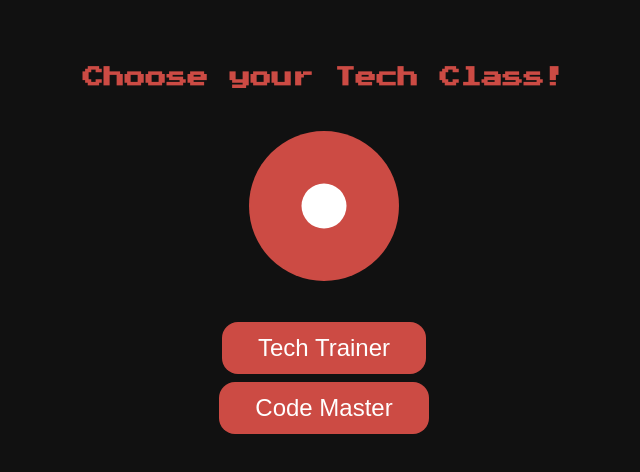
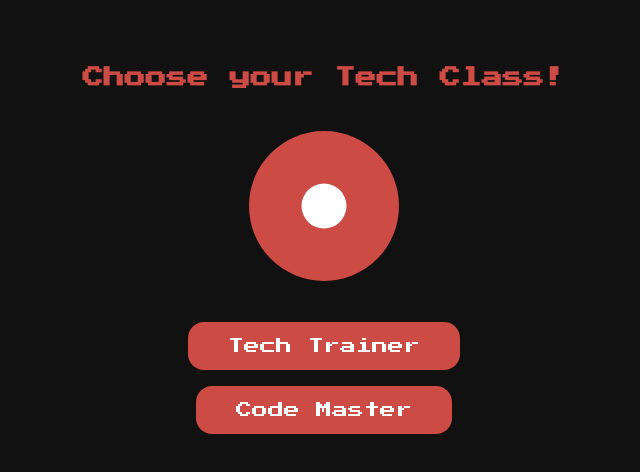
Before and after one commit to williamalvarezdev/whichBootcamp, a React (Vite) app: page / in a window 1280 px wide. Shown: the top 472 px of the page, without its empty margins (316-956 px from the left). Built offline with nearby package versions, Linux system fonts and the light colour scheme.

Commit message:
Global Styles Update

```diff
--- a/src/App.css
+++ b/src/App.css
@@ -1,9 +1,9 @@
 @import url('https://fonts.googleapis.com/css2?family=Press+Start+2P&display=swap');
 
 :root {
-  --color-bg: #111;
-  --color-text: #0f0;
-  --color-border: #0f0;
+  --color-bg: rgb(17, 17, 17);
+  --color-text:rgb(204, 75, 68);
+  --color-border: rgb(107, 20, 16);
   --font-family-pixel: 'Press Start 2P', cursive, monospace;
   --font-size-mobile: 10px;
   --font-size-desktop: 14px;
--- a/src/components/WelcomeScreen.jsx
+++ b/src/components/WelcomeScreen.jsx
@@ -1,4 +1,3 @@
-// components/WelcomeScreen.jsx
 import { useState } from "react";
 import "../styles/WelcomeScreen.css";
 
--- a/src/styles/GlobalStyles.css
+++ b/src/styles/GlobalStyles.css
@@ -1,9 +1,9 @@
 @import url('https://fonts.googleapis.com/css2?family=Press+Start+2P&display=swap');
 
 :root {
-  --color-bg: #111;
-  --color-text: #0f0;
-  --color-border: #0f0;
+  --color-bg: rgb(17, 17, 17);
+  --color-text:rgb(247, 240, 240);
+  --color-border: rgb(0, 0, 0);
   --font-family-pixel: 'Press Start 2P', cursive, monospace;
   --font-size-mobile: 10px;
   --font-size-desktop: 14px;
--- a/src/styles/Navbar.css
+++ b/src/styles/Navbar.css
@@ -1,6 +1,6 @@
 .navbar {
     width: 100%;
-    background-color: #003300;
+    background-color: rgb(204, 75, 68);
     color: var(--color-text);
     font-family: var(--font-family-pixel);
     padding: 1rem 1rem;
@@ -47,7 +47,7 @@
 
   .navbar-button:hover,
   .navbar-button:focus {
-    background-color: #0a0;
+    background-color: rgb(204, 75, 68);
     outline: none;
   }
 
--- a/src/styles/WelcomeScreen.css
+++ b/src/styles/WelcomeScreen.css
@@ -1,9 +1,5 @@
-@import url('https://fonts.googleapis.com/css2?family=VT323&display=swap');
-
 body {
   background-color: #f65a52;
-  font-family: "VT323", monospace;
-  font-size: 16px;
   color: #333;
 }
 
@@ -11,20 +7,21 @@ body {
   display: flex;
   flex-direction: column;
   align-items: center;
-  color: #cc4b44;
+  color: rgb(204, 75, 68);
   margin-top: 50px;
 }
 
 .button {
-  padding: 0.5em 1.5em;
+  font-family: inherit;
+  padding: 1em 2.5em;
   border-radius: 1rem;
   border: none;
-  font-size: 1.5rem;
+  font-size: 1rem;
   background-color: #cc4b44;
   color: #fff;
   cursor: pointer;
   transition: 0.35s;
-  margin-bottom: 0.5rem;
+  margin-bottom: 1rem;
 }
 
 .button:hover {
```
